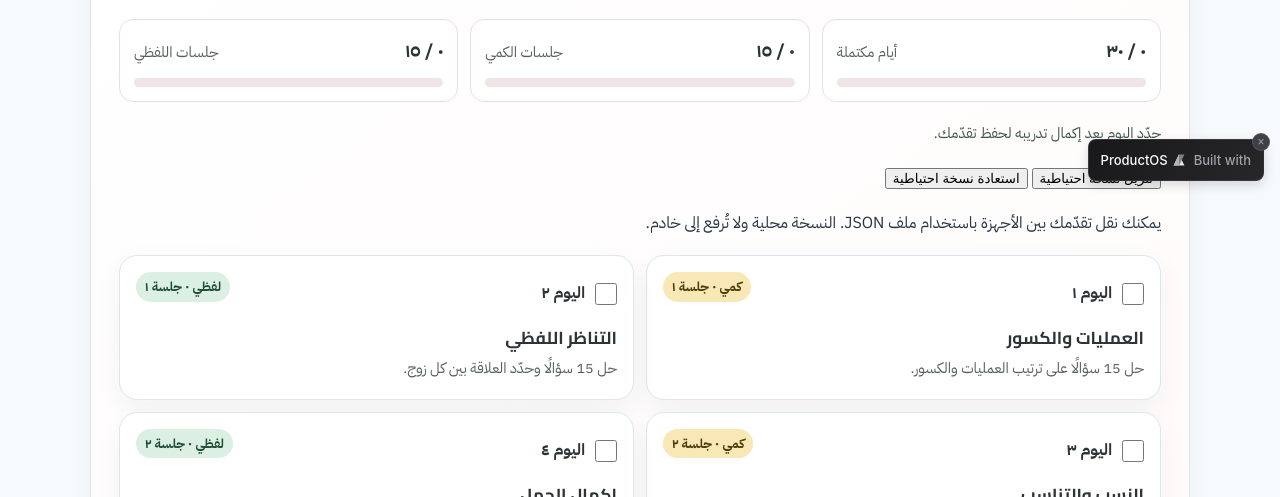
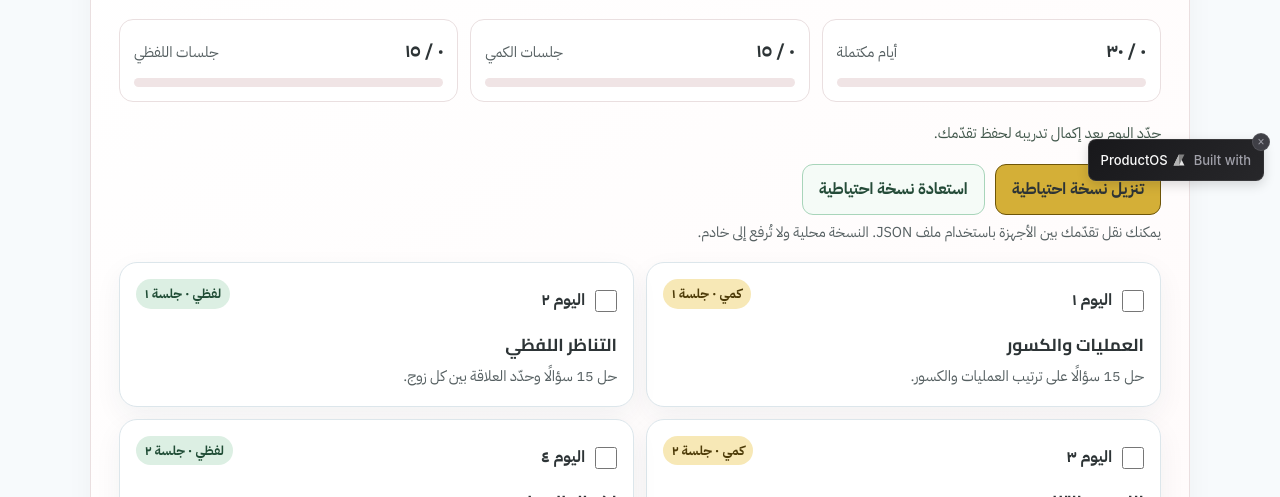
Before and after one commit to omar2007-ib/Nbras-, a website: page study-plan.html in a window 1280 px wide. Shown: the part 603-1100 px from the top of the page. Drawn offline with Linux system fonts and the light colour scheme.

Commit message:
Style local study-plan backup controls

```diff
--- a/assets/qd-study-plan.css
+++ b/assets/qd-study-plan.css
@@ -34,3 +34,11 @@
 .qd-plan button{touch-action:manipulation}
 @media(max-width:700px){.qd-plan__overview{grid-template-columns:1fr}.qd-plan__grid{grid-template-columns:1fr}.qd-plan__header{align-items:stretch}.qd-plan__reset{align-self:flex-start}}
 @media(prefers-reduced-motion:reduce){.qd-plan *, .qd-plan *::before,.qd-plan *::after{transition-duration:.01ms!important;scroll-behavior:auto!important}}
+
+.qd-plan__backup-actions{display:flex;flex-wrap:wrap;gap:10px;margin:0 0 4px}
+.qd-plan__backup-button{min-height:44px;padding:10px 16px;border:1px solid #6E5508;border-radius:11px;background:#D4AF37;color:#2D3436;font:inherit;font-weight:800;cursor:pointer}
+.qd-plan__backup-button--secondary{border-color:#A8D5BA;background:#F5FBF7;color:#244B38}
+.qd-plan__backup-button:hover{filter:brightness(.97)}
+.qd-plan__backup-button:focus-visible{outline:3px solid #2F7656;outline-offset:3px}
+.qd-plan__backup-note{margin:0 0 16px;color:#555F61;font-size:.9rem}
+@media(max-width:560px){.qd-plan__backup-button{flex:1 1 100%}}
```
